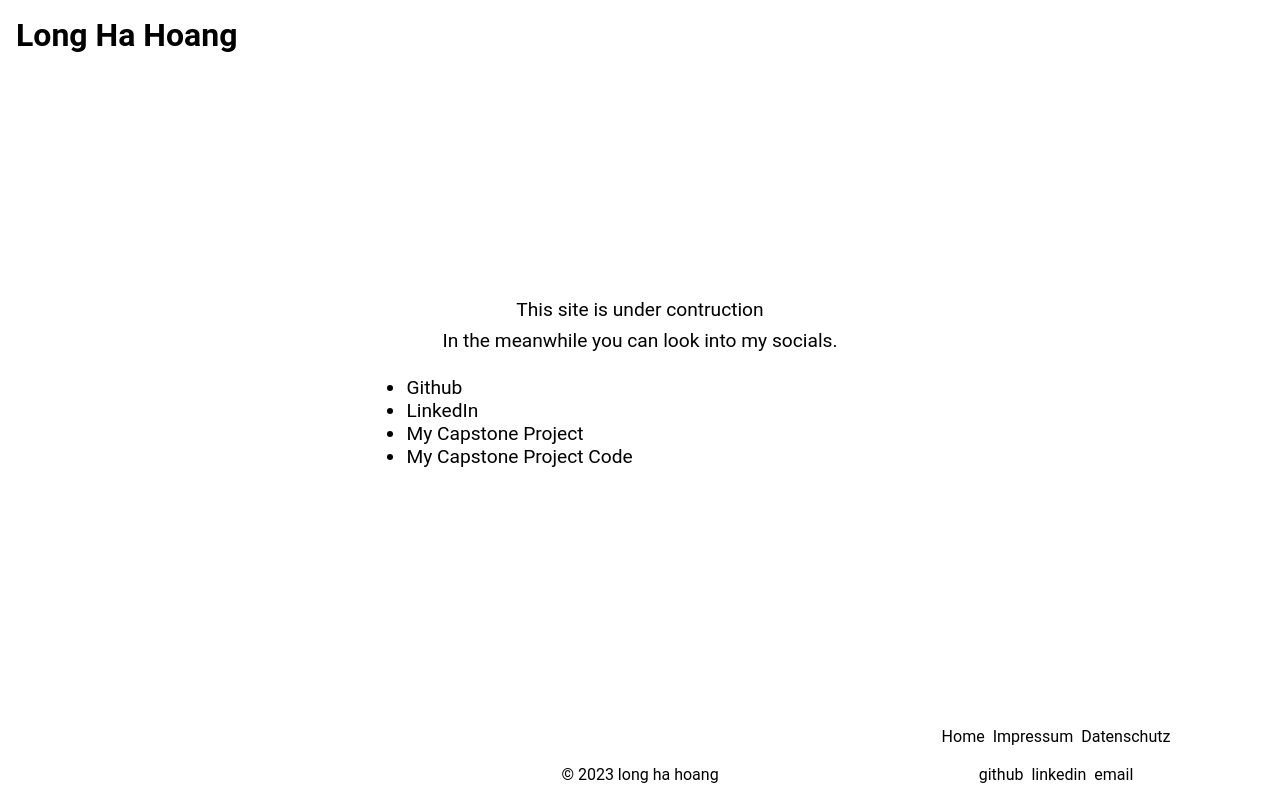
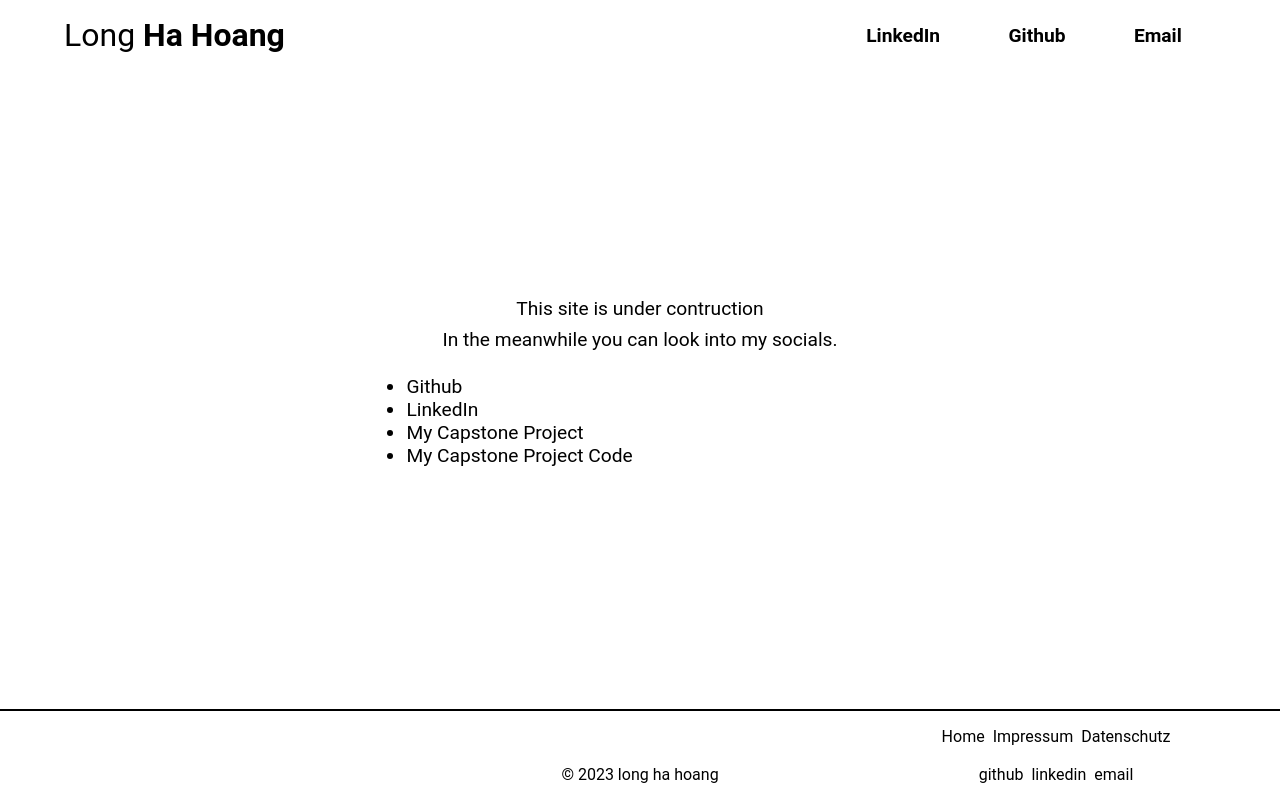
Before and after one commit to Long-HaHoang/website-shenlong, a Next.js app: page / in a window 1280 px wide. Built offline with nearby package versions, Linux system fonts and the light colour scheme.

Commit message:
add: css grid to header, footer

```diff
--- a/src/components/Footer.js
+++ b/src/components/Footer.js
@@ -31,8 +31,10 @@ export default function Footer() {
 }
 
 const StyledFooter = styled.footer`
+  padding: 1rem;
+  border-top: solid rgb(var(--foreground-rgb)) 2px;
+
   display: grid;
-  padding: 1rem;
   grid-template-columns: repeat(6, 1fr);
   grid-template-rows: repeat(3, 1fr);
   grid-auto-flow: row;
--- a/src/components/Header.js
+++ b/src/components/Header.js
@@ -7,17 +7,52 @@ export default function Header() {
       <h1>
         Long <span>Ha Hoang</span>
       </h1>
+      <div>
+        <p></p>
+      </div>
+      <div>
+        <Link href={"https://www.linkedin.com/in/long-ha-hoang-213018260/"}>
+          LinkedIn
+        </Link>
+        <Link href={"https://github.com/Long-HaHoang"}>Github</Link>
+        <Link href={"mailto://long@shenlong.de"}>Email</Link>
+      </div>
     </HomeHeader>
   );
 }
 
 const HomeHeader = styled.header`
+  padding: 1rem 4rem;
+
+  display: grid;
+  grid-template-columns: repeat(3, 1fr);
+  grid-template-rows: 1fr;
+  gap: 0px 0px;
+  grid-template-areas: "headertext pages contact";
+
   h1 {
-    width: 100%;
+    grid-area: headertext;
+
     text-align: left;
+    font-weight: 400;
 
     @media (max-width: 991px) {
       text-align: center;
     }
   }
+
+  h1 span {
+    font-weight: bold;
+  }
+
+  div {
+    grid-area: contact;
+
+    font-size: 1.2rem;
+    font-weight: bold;
+
+    display: flex;
+    justify-content: space-around;
+    align-items: center;
+  }
 `;
```
